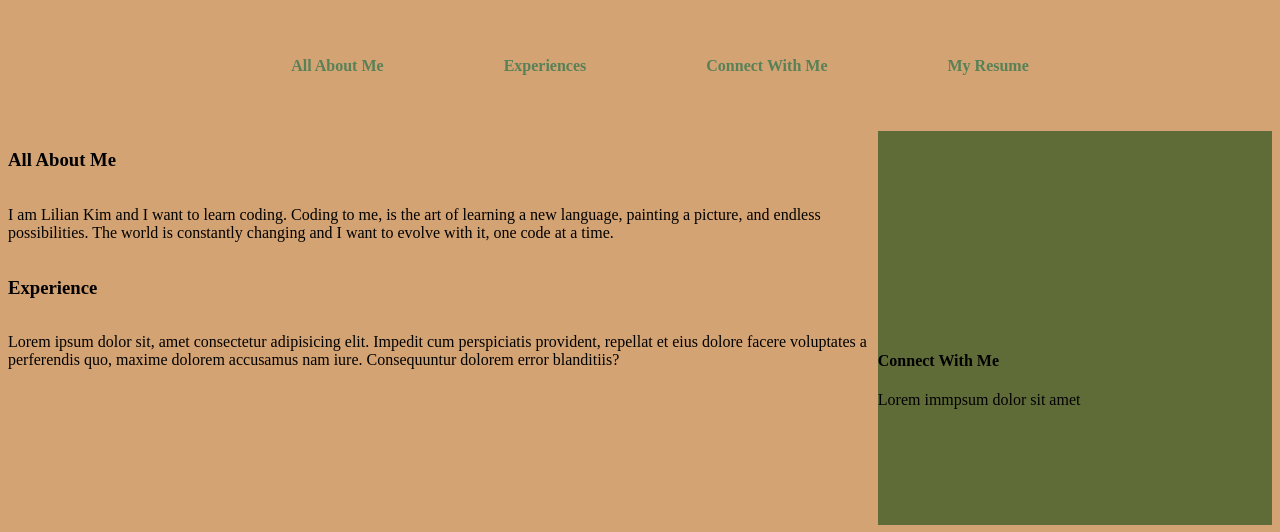
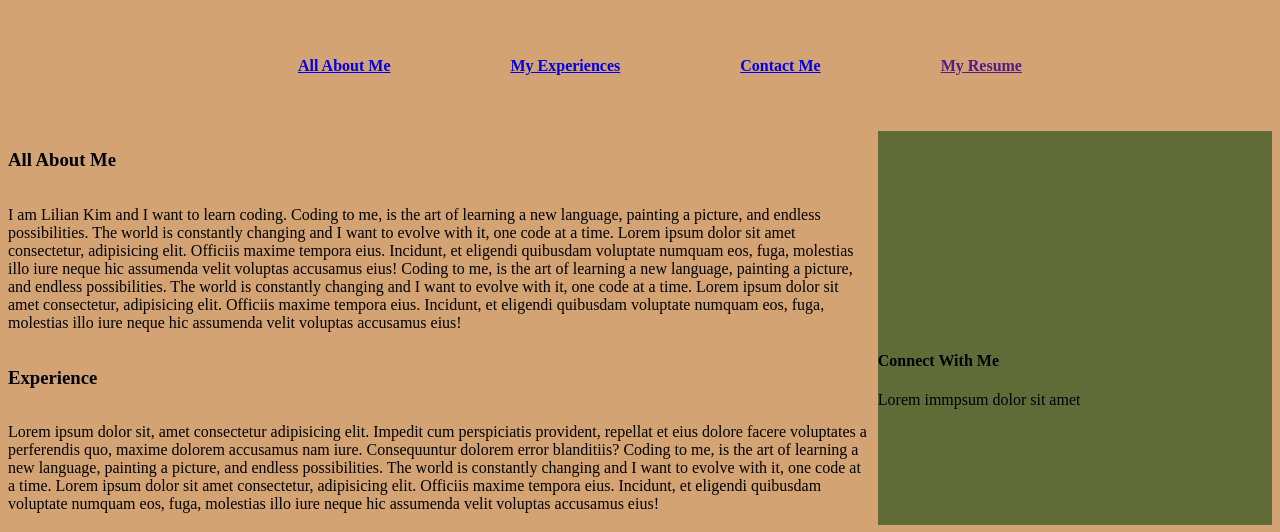
Before and after one commit to liliankim/homework-2, a plain HTML site: page index.html in a window 1280 px wide. Shown: the part 424-956 px from the top of the page. Drawn offline with Linux system fonts and the light colour scheme.

Commit message:
added buttons and corresponding scroll

```diff
--- a/index.html
+++ b/index.html
@@ -23,29 +23,42 @@
 
 <nav>
     <ul>
-        <li>All About Me </li>
-        <li>Experiences</li>
-        <li>Connect With Me</li>
-        <li>My Resume</li>
+        <li> <a href="#me">All About Me</a></li>
+        <li> <a href="#work">My Experiences</a></li>
+        <li> <a href="#connect">Contact Me</a></li>
+        <li> <a href="">My Resume</a></li>
     </ul>
 </nav>
 
 <section class="paragraphs">
-    <h3> All About Me</h3>
+    <h3 id="me"> All About Me</h3>
     <p> I am Lilian Kim and I want to learn coding.
         Coding to me, is the art of learning a new language, painting a picture, and endless possibilities.
         The world is constantly changing and I want to evolve with it, one code at a time.
+        Lorem ipsum dolor sit amet consectetur, adipisicing elit. Officiis maxime tempora eius.
+        Incidunt, et eligendi quibusdam voluptate numquam eos,
+        fuga, molestias illo iure neque hic assumenda velit voluptas accusamus eius!   Coding to me, is the art of learning a new language, painting a picture, and endless possibilities.
+        The world is constantly changing and I want to evolve with it, one code at a time.
+        Lorem ipsum dolor sit amet consectetur, adipisicing elit. Officiis maxime tempora eius.
+        Incidunt, et eligendi quibusdam voluptate numquam eos,
+        fuga, molestias illo iure neque hic assumenda velit voluptas accusamus eius!
     </p>
 
-   <h3> Experience</h3>
+   <h3 id="work"> Experience</h3>
     <p>Lorem ipsum dolor sit, amet consectetur adipisicing elit.
         Impedit cum perspiciatis provident, repellat et eius dolore facere voluptates a perferendis quo, maxime dolorem accusamus nam iure.
-        Consequuntur dolorem error blanditiis?</p>
+        Consequuntur dolorem error blanditiis?
+        Coding to me, is the art of learning a new language, painting a picture, and endless possibilities.
+        The world is constantly changing and I want to evolve with it, one code at a time.
+        Lorem ipsum dolor sit amet consectetur, adipisicing elit. Officiis maxime tempora eius.
+        Incidunt, et eligendi quibusdam voluptate numquam eos,
+        fuga, molestias illo iure neque hic assumenda velit voluptas accusamus eius!
+    </p>
 
     </section>
 
  <aside class="sidebar">
-    <h4> Connect With Me</h4>
+    <h4 id="connect"> Connect With Me</h4>
    <p> Lorem immpsum dolor sit amet</p>
 
 </aside>
```
